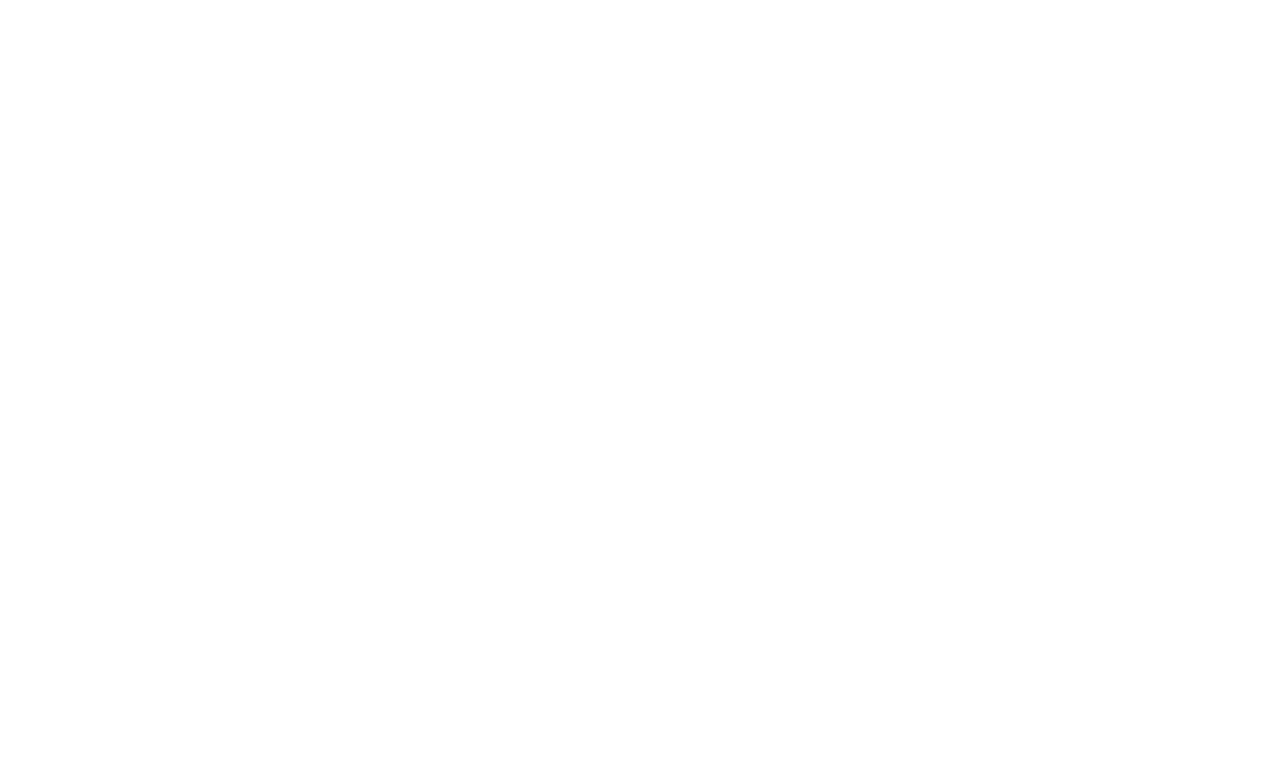
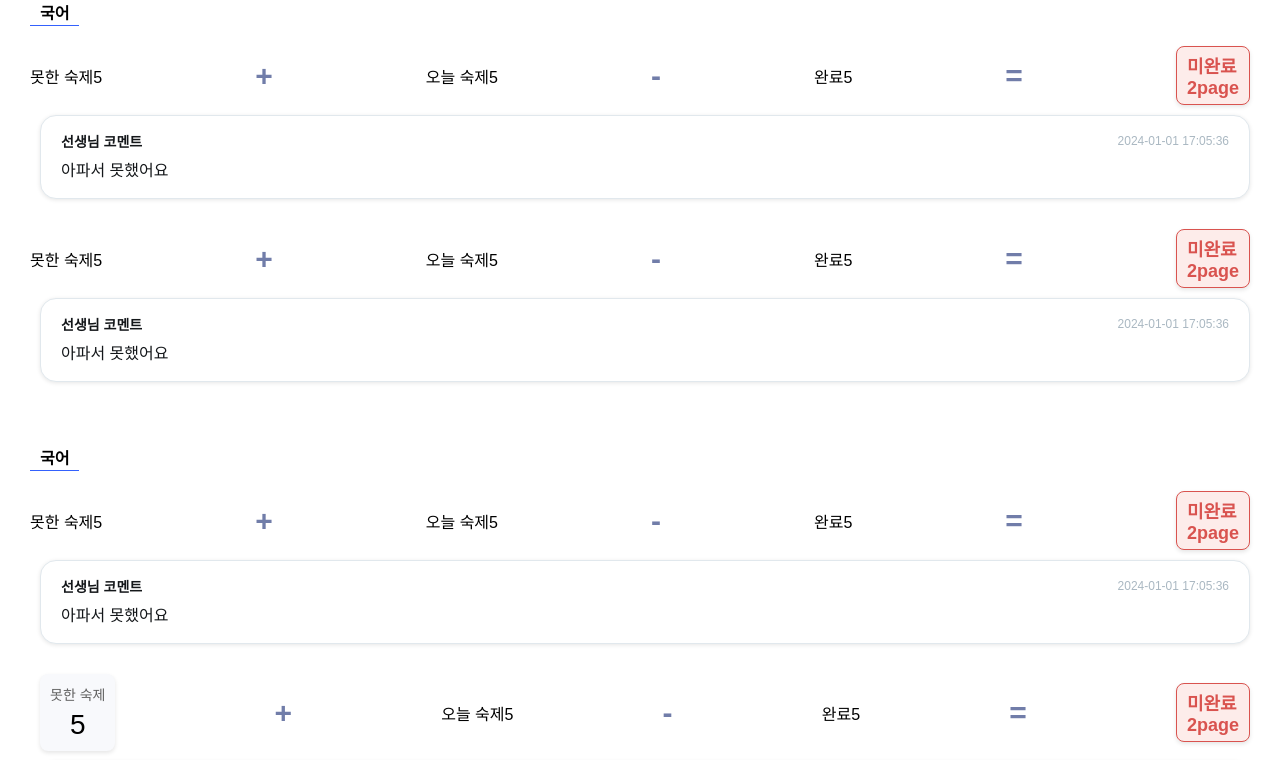
Before and after one commit to dev-ImChaeWon/studyflow-front, a Vue app: page /student/1/homework in a window 1280 px wide. Before the commit this address had no page. Shown: the part 240-1000 px from the top of the page. Before the commit the page ends 800 px from the top, so only its background shows below. Built offline with nearby package versions, Linux system fonts and the light colour scheme; a web font is replaced by a local one.

Commit message:
학생 숙제 상세조회 및 수정 및 추가 페이지

```diff
--- /dev/null
+++ b/src/components/PageBox.vue
@@ -0,0 +1,75 @@
+<template>
+  <div class="page-box">
+    <span class="label">{{label}}</span>
+    <span v-if="!isEdit" @click="changeEditStatus" class="page">{{ currentPage }}</span>
+    <input v-else ref="inputField" v-model="currentPage" @keyup.enter="enterClick" @blur="changeEditStatus" />
+  </div>
+
+</template>
+
+
+<script setup>
+import {defineProps , ref,nextTick } from "vue";
+
+const props = defineProps(['label', 'page']);
+const isEdit = ref(false);
+const currentPage = ref(props.page);
+const inputField = ref(null); // Ref to input element
+
+function changeEditStatus() {
+  isEdit.value = !isEdit.value;
+
+  if (isEdit.value) {
+    nextTick(() => inputField.value.focus()); // Focus on input when edit mode is activated
+  }
+}
+
+function enterClick() {
+  isEdit.value = false;
+
+}
+
+</script>
+
+<style scoped>
+input {
+  font-size: 20px;
+  color: #333;
+  background-color: #f1f3f5; /* Light background for visibility */
+  border: 1px solid #d0d4db; /* Subtle border color */
+  border-radius: 4px;
+  text-align: center;
+  padding: 5px;
+  width: 40px;
+  transition: border-color 0.2s ease, box-shadow 0.2s ease;
+}
+
+input:focus {
+  border-color: #3461fd; /* Accent color on focus */
+  background-color: #ffffff;
+}
+
+
+.page-box {
+  display: flex;
+  flex-direction: column;
+  align-items: center;
+  background-color: #f8f9fc;
+  border-radius: 8px;
+  padding: 10px;
+  margin: 0 10px;
+  box-shadow: 0px 2px 4px rgba(0, 0, 0, 0.1);
+}
+
+.label {
+  font-size: 14px;
+  color: #606060;
+  margin-bottom: 5px;
+}
+
+.page {
+  font-size: 28px;
+  color: #000000;
+}
+
+</style>
--- a/src/components/pages/CreateHomework.vue
+++ b/src/components/pages/CreateHomework.vue
@@ -1,13 +1,258 @@
 <template>
-<h1>ddd</h1>
-<h1>ddd</h1>
-<h1>ddd</h1>
+  <main>
+    <CalendarTab :today="today" :defaultDate="selectedDate" @update-date="fetchStudentListByDate" />
+    <div class="student-header">
+      <h2 class="student-info">김철수(13)</h2>
+      <button>추가</button>
+    </div>
+    <div class="subject-box">
+      <div class="box-header">
+        <div class="subject">국어</div>
+      </div>
+      <div class="subjext-list">
+
+        <div class="contents-container">
+          <div class="page-box">
+            <span class="label">못한 숙제</span>
+            <span class="page">5</span>
+          </div>
+          <span class="plus">+</span>
+          <div class="page-box">
+            <span class="label">오늘 숙제</span>
+            <span class="page">5</span>
+          </div>
+          <span class="plus">-</span>
+          <div class="page-box">
+            <span class="label">완료</span>
+            <span class="page">5</span>
+          </div>
+          <span class="plus">=</span>
+          <div class="result-box">
+            <span class="status">미완료</span>
+            <span class="remaining-pages">2page</span>
+          </div>
+        </div>
+        <div class="comment-box">
+          <div class="comment-header">
+            <span class="username">선생님 코멘트</span>
+            <span class="timestamp">2024-01-01 17:05:36</span>
+          </div>
+          <p class="comment-content">아파서 못했어요</p>
+        </div>
+      </div>
+      <div class="subjext-list">
+
+        <div class="contents-container">
+          <div class="page-box">
+            <span class="label">못한 숙제</span>
+            <span class="page">5</span>
+          </div>
+          <span class="plus">+</span>
+          <div class="page-box">
+            <span class="label">오늘 숙제</span>
+            <span class="page">5</span>
+          </div>
+          <span class="plus">-</span>
+          <div class="page-box">
+            <span class="label">완료</span>
+            <span class="page">5</span>
+          </div>
+          <span class="plus">=</span>
+          <div class="result-box">
+            <span class="status">미완료</span>
+            <span class="remaining-pages">2page</span>
+          </div>
+        </div>
+        <div class="comment-box">
+          <div class="comment-header">
+            <span class="username">선생님 코멘트</span>
+            <span class="timestamp">2024-01-01 17:05:36</span>
+          </div>
+          <p class="comment-content">아파서 못했어요</p>
+        </div>
+      </div>
+    </div>
+    <div class="subject-box">
+      <div class="box-header">
+        <div class="subject">국어</div>
+      </div>
+      <div class="subjext-list">
+
+        <div class="contents-container">
+          <div class="page-box">
+            <span class="label">못한 숙제</span>
+            <span class="page">5</span>
+          </div>
+          <span class="plus">+</span>
+          <div class="page-box">
+            <span class="label">오늘 숙제</span>
+            <span class="page">5</span>
+          </div>
+          <span class="plus">-</span>
+          <div class="page-box">
+            <span class="label">완료</span>
+            <span class="page">5</span>
+          </div>
+          <span class="plus">=</span>
+          <div class="result-box">
+            <span class="status">미완료</span>
+            <span class="remaining-pages">2page</span>
+          </div>
+        </div>
+        <div class="comment-box">
+          <div class="comment-header">
+            <span class="username">선생님 코멘트</span>
+            <span class="timestamp">2024-01-01 17:05:36</span>
+          </div>
+          <p class="comment-content">아파서 못했어요</p>
+        </div>
+      </div>
+      <div class="subjext-list">
+
+        <div class="contents-container">
+          <PageBox label="못한 숙제" page="5"/>
+          <span class="plus">+</span>
+          <div class="page-box">
+            <span class="label">오늘 숙제</span>
+            <span class="page">5</span>
+          </div>
+          <span class="plus">-</span>
+          <div class="page-box">
+            <span class="label">완료</span>
+            <span class="page">5</span>
+          </div>
+          <span class="plus">=</span>
+          <div class="result-box">
+            <span class="status">미완료</span>
+            <span class="remaining-pages">2page</span>
+          </div>
+        </div>
+        <div class="comment-box">
+          <div class="comment-header">
+            <span class="username">선생님 코멘트</span>
+            <span class="timestamp">2024-01-01 17:05:36</span>
+          </div>
+          <p class="comment-content">아파서 못했어요</p>
+        </div>
+      </div>
+    </div>
+  </main>
 </template>
 
 <script setup>
+import CalendarTab from '../CalendarTab.vue';
+import { ref } from 'vue';
+import PageBox from '../PageBox.vue';
+
+let dateToString = (target) => {
+  let year = target.getFullYear();
+  let month = target.getMonth() + 1;
+  let date = target.getDate();
+  return '' + year + '-' + (month < 10 ? '0' + month : month) + '-' + (date < 10 ? '0' + date : date);
+};
+
+let date = new Date();
+let today = dateToString(date);
+let selectedDate = ref(today);
 
 </script>
 
 <style scoped>
+main {
+  padding: 20px 30px;
+}
 
+.student-header{
+  display: flex;
+  justify-content: space-between;
+  align-items: baseline;
+}
+
+.student-info {
+  padding: 20px 0;
+}
+
+.subject-box {
+  /* border: 1px solid black; */
+  margin-bottom: 60px;
+}
+
+.box-header {
+  display: flex;
+  flex-direction: row;
+  justify-content: space-between;
+}
+
+.subject {
+  border-bottom: 1px solid #3461FD;
+  padding: 3px 10px 1px;
+  font-weight: bold;
+  margin-bottom: 20px;
+}
+
+.contents-container {
+  display: flex;
+  align-items: center;
+  justify-content: space-between;
+}
+
+/* Styling for plus and equals signs */
+.plus {
+  font-size: 30px;
+  font-weight: 900;
+  color: #717da9;
+  margin: 0 8px;
+}
+
+/* Adding some padding and color to the result-box */
+.result-box {
+  font-size: 18px;
+  font-weight: bold;
+  color: #d9534f;
+  /* Red for emphasis */
+  padding: 5px 10px;
+  border: 1px solid #d9534f;
+  border-radius: 8px;
+  background-color: #fdecea;
+  box-shadow: 0px 2px 4px rgba(0, 0, 0, 0.1);
+  display: flex;
+  flex-direction: column;
+}
+
+.comment-box {
+  border: 1px solid #e1e8ed;
+  background-color: #ffffff;
+  border-radius: 16px;
+  padding: 15px 20px;
+  margin: 10px 0 30px 10px;
+  box-shadow: 0px 1px 4px rgba(0, 0, 0, 0.1);
+  max-width: 100%;
+}
+
+
+
+.comment-header {
+  display: flex;
+  justify-content: space-between;
+  align-items: center;
+  font-size: 14px;
+  color: #657786;
+  margin-bottom: 8px;
+}
+
+.username {
+  font-weight: bold;
+  color: #14171a;
+}
+
+.timestamp {
+  font-size: 12px;
+  color: #aab8c2;
+}
+
+.comment-content {
+  font-size: 16px;
+  color: #14171a;
+  line-height: 1.5;
+}
 </style>
--- a/src/routers/index.js
+++ b/src/routers/index.js
@@ -13,7 +13,7 @@
     { path: '/', component: MainLayout,
       children:[
         {path:'', component:MainPage},
-        {path:'student/:studentId/homework/new', component:CreateHomework}
+        {path:'student/:studentId/homework', component:CreateHomework}
       ]
      },
     { path: '/login', component: LoginPage },
```
